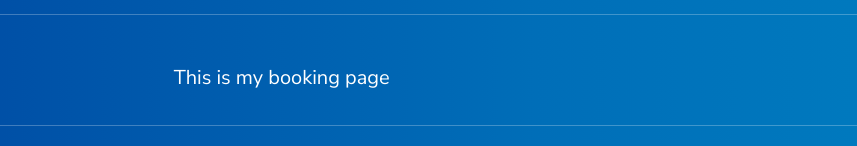
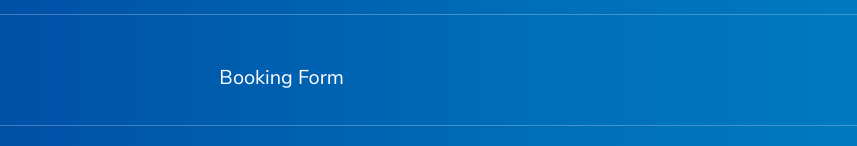
Before and after one commit to sakshikhargone/coolsprings-app, a React (Create React App) app: page /bookings in a window 1280 px wide. Shown: the part 150-296 px from the top of the page, without its empty margins (105-962 px from the left). Built offline with nearby package versions, Linux system fonts and the light colour scheme.

Commit message:
Add more details to the bookings page

```diff
--- a/src/pages/MyBookings.jsx
+++ b/src/pages/MyBookings.jsx
@@ -2,7 +2,7 @@ const MyBookings = () => {
   return (
     <div className="row mt-5">
       <div className="col-sm-8">
-        <p>This is my booking page</p>
+        <p>Booking Form</p>
       </div>
     </div>
   );
```
